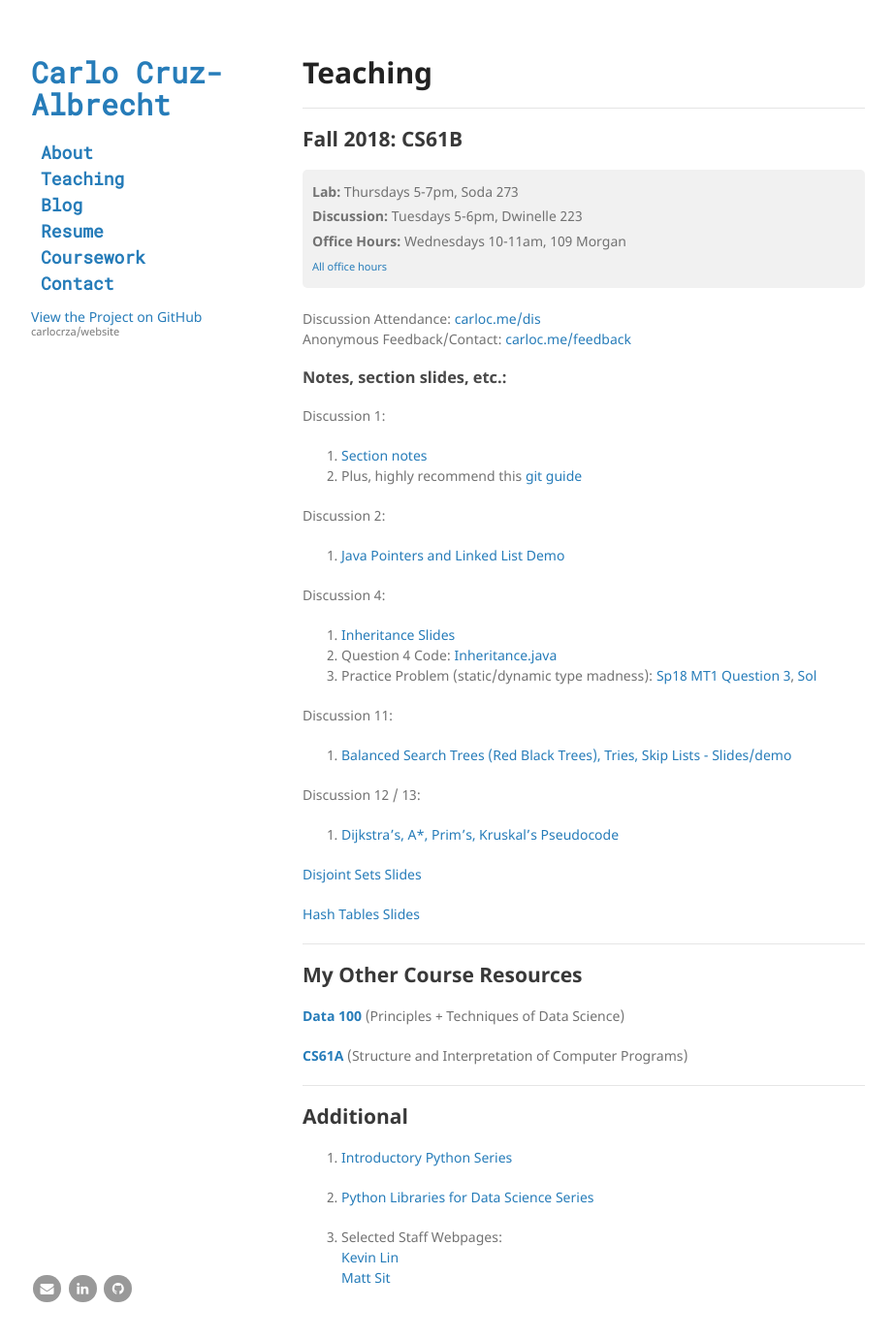
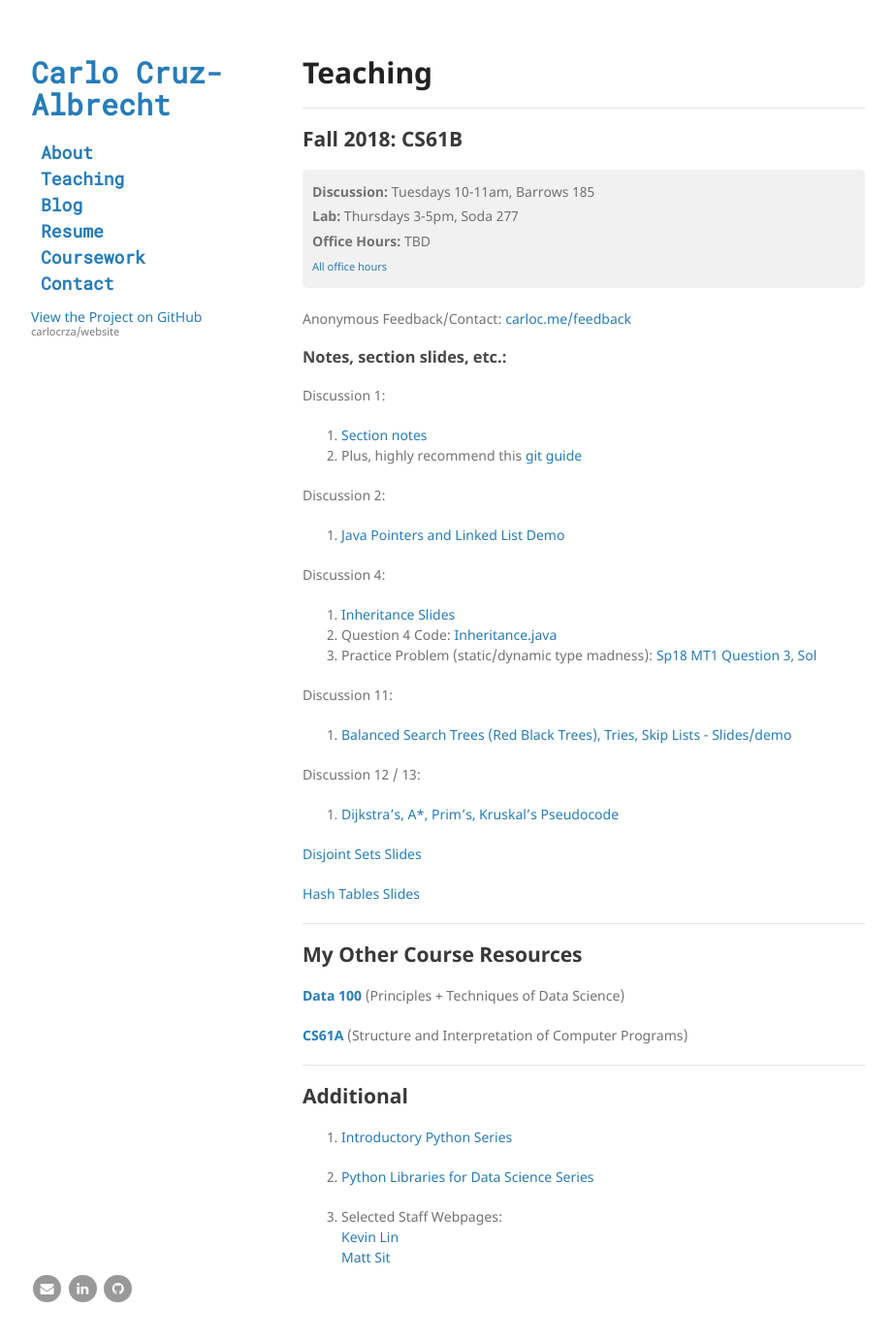
Before and after one commit to carlocrza/website, a Jekyll site: the page built from teaching.md, in a window 1280 px wide and 1398 px high. Shown: the top 1382 px of the window at 97% size, without its empty margins (178-1101 px from the left). Built offline with Jekyll 4.4.1, drawn with Linux system fonts in a browser that asks for light colours.

Commit message:
Making shortcut: carloc.me/https://goo.gl/forms/EfOntphru6qA8tsG2 --> dis

```diff
--- a/teaching.md
+++ b/teaching.md
@@ -8,18 +8,18 @@ tags:
 ## Fall 2018: CS61B
 
 <div style="line-height: 180%; padding: 10px; border-radius: 5px; background-color: #F1F1F1">
-<b>Lab:</b> Thursdays 5-7pm, Soda 273<br>
 
-<b>Discussion:</b> Tuesdays 5-6pm, Dwinelle 223<br>
+<b>Discussion:</b> Tuesdays 10-11am, Barrows 185<br>
 
-<b>Office Hours:</b> Wednesdays 10-11am, 109 Morgan<br>
+<b>Lab:</b> Thursdays 3-5pm, Soda 277<br>
 
-<small><a href="https://calendar.google.com/calendar/embed?mode=WEEK&height=600&wkst=1&bgcolor=%23FFFFFF&src=berkeley.edu_6g2e4cd6cj973iltn2gscj2dp4%40group.calendar.google.com&color=%23182C57&ctz=America%2FLos_Angeles">All office hours</a></small>
+<b>Office Hours:</b> TBD<br>
+
+<small><a href="https://sp19.datastructur.es/">All office hours</a></small>
 <!-- Also available by <a href="https://mail.google.com/mail/?view=cm&fs=1&to=carlo@berkeley.edu&su=One-on-One Meeting&body=Two notes: Check my OH, Lab, Disc schedule on carloc.me. After exams I will send out a calendar for conference sign ups. Otherwise, email me and we can schedule a time together!">appointment</a>. -->
 
 </div>
 <br>
-Discussion Attendance: [carloc.me/dis](http://carloc.me/feedback.html)
 Anonymous Feedback/Contact: [carloc.me/feedback](http://carloc.me/feedback.html)
 
 ### Notes, section slides, etc.:
```
